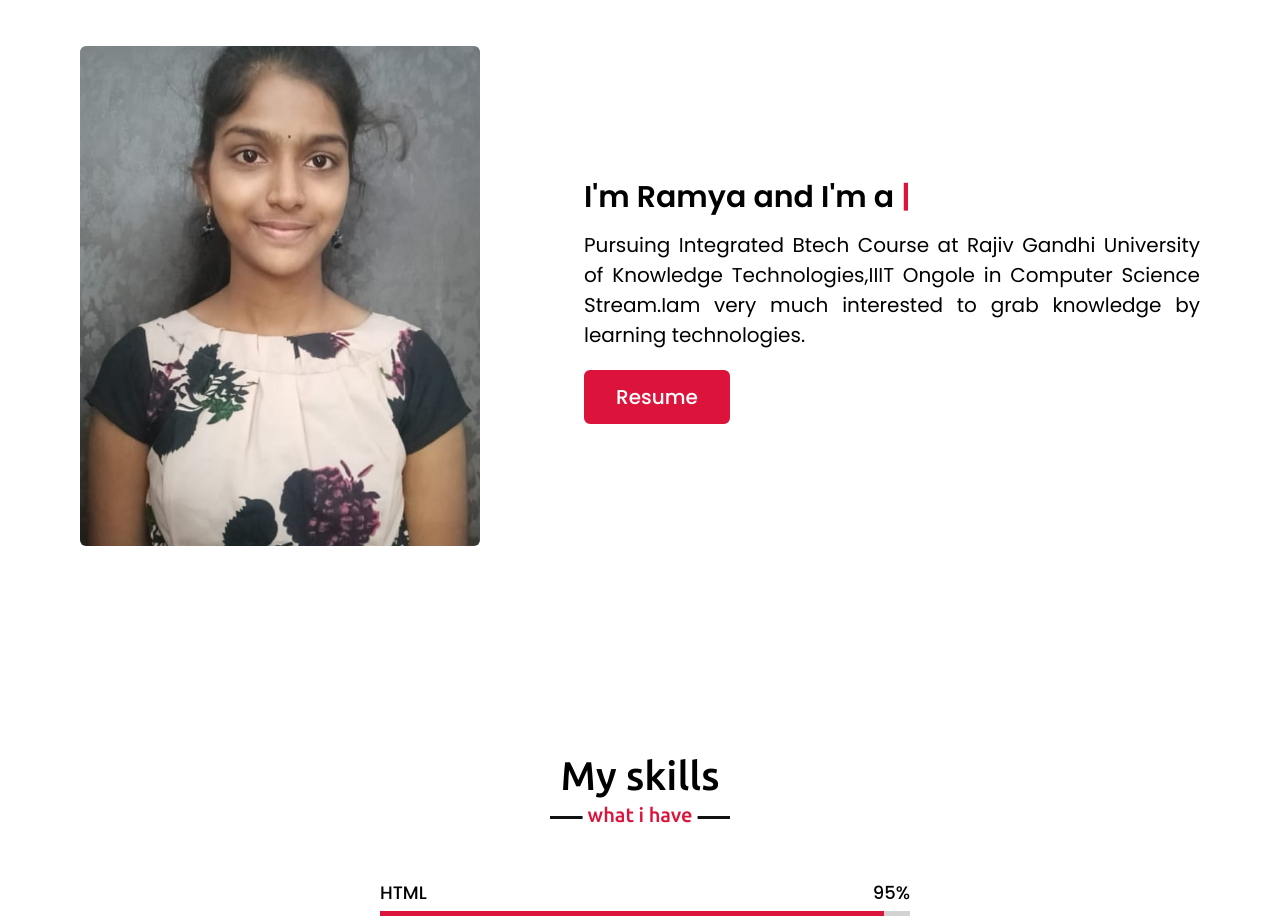
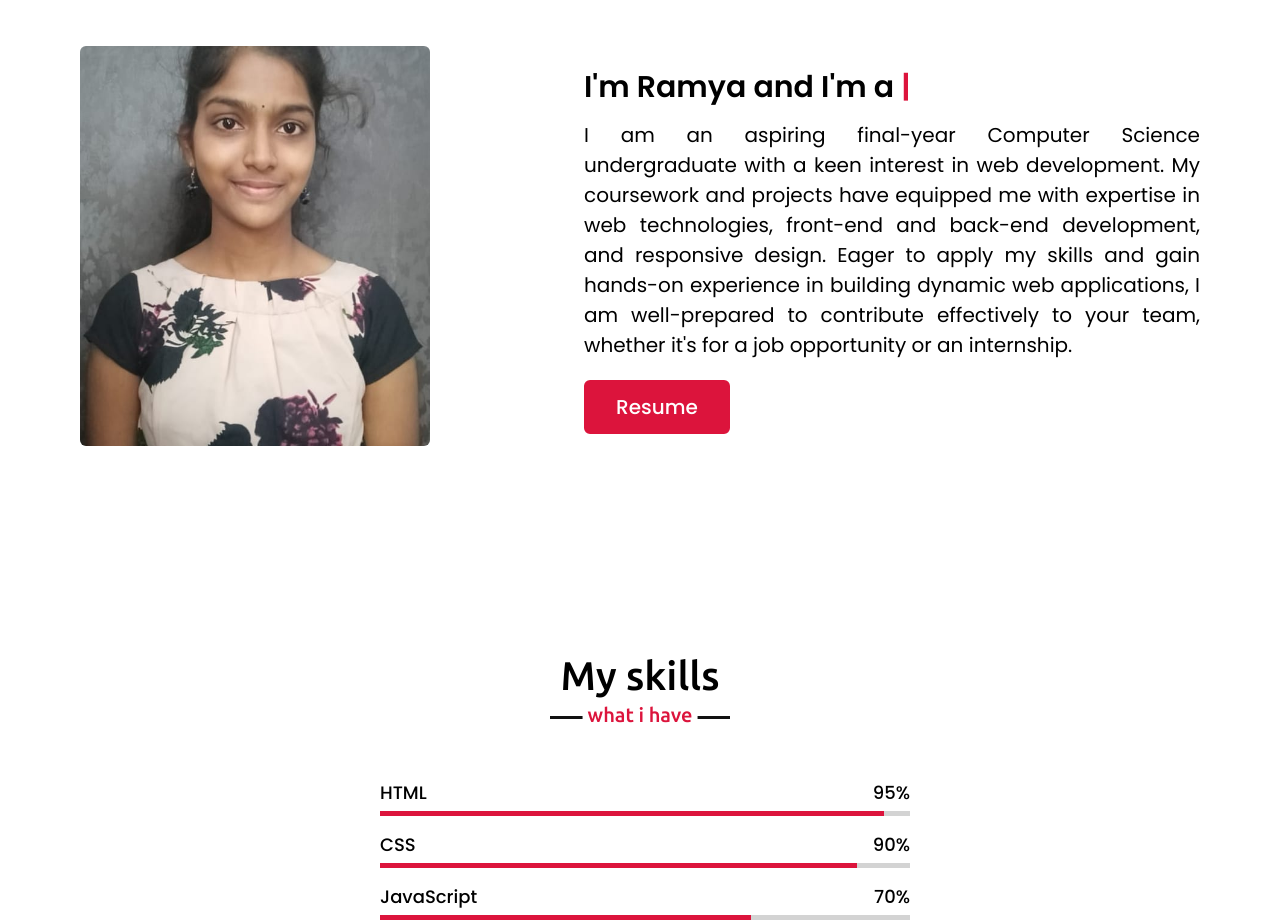
Before and after one commit to Mothukuri-Ramya/Mothukuri-Ramya.github.Io, a plain HTML site: page index.html in a window 1280 px wide. Shown: the part 980-1900 px from the top of the page. Drawn offline with nearby package versions, Linux system fonts and the light colour scheme.

Commit message:
changes done

```diff
--- a/index.html
+++ b/index.html
@@ -58,7 +58,10 @@
                 </div>
                 <div class="column right">
                     <div class="text">I'm Ramya and I'm a <span class="typing-2"></span></div>
-                    <p>Pursuing Integrated Btech Course at Rajiv Gandhi University of Knowledge Technologies,IIIT Ongole in Computer Science Stream.Iam very much interested to grab knowledge by learning technologies.</p>
+                    <p>I am an aspiring final-year Computer Science undergraduate with a keen interest in web development. My coursework and
+                        projects have equipped me with expertise in web technologies, front-end and back-end development, and responsive design.
+                        Eager to apply my skills and gain hands-on experience in building dynamic web applications, I am well-prepared to contribute
+                        effectively to your team, whether it's for a job opportunity or an internship.</p>
                     <a href="https://drive.google.com/file/d/1LxJt5YD3Se7bkjYU2T0xVWKqCC2Ek-4x/view?usp=sharing">Resume</a>
                 </div>
             </div>
--- a/style.css
+++ b/style.css
@@ -221,8 +221,8 @@ section .title::after{
     width: 45%;
 }
 .about .about-content .left img{
-    height: 500px;
-    width: 400px;
+    height: 400px;
+    width: 350px;
     object-fit: cover;
     border-radius: 6px;
 }
```
